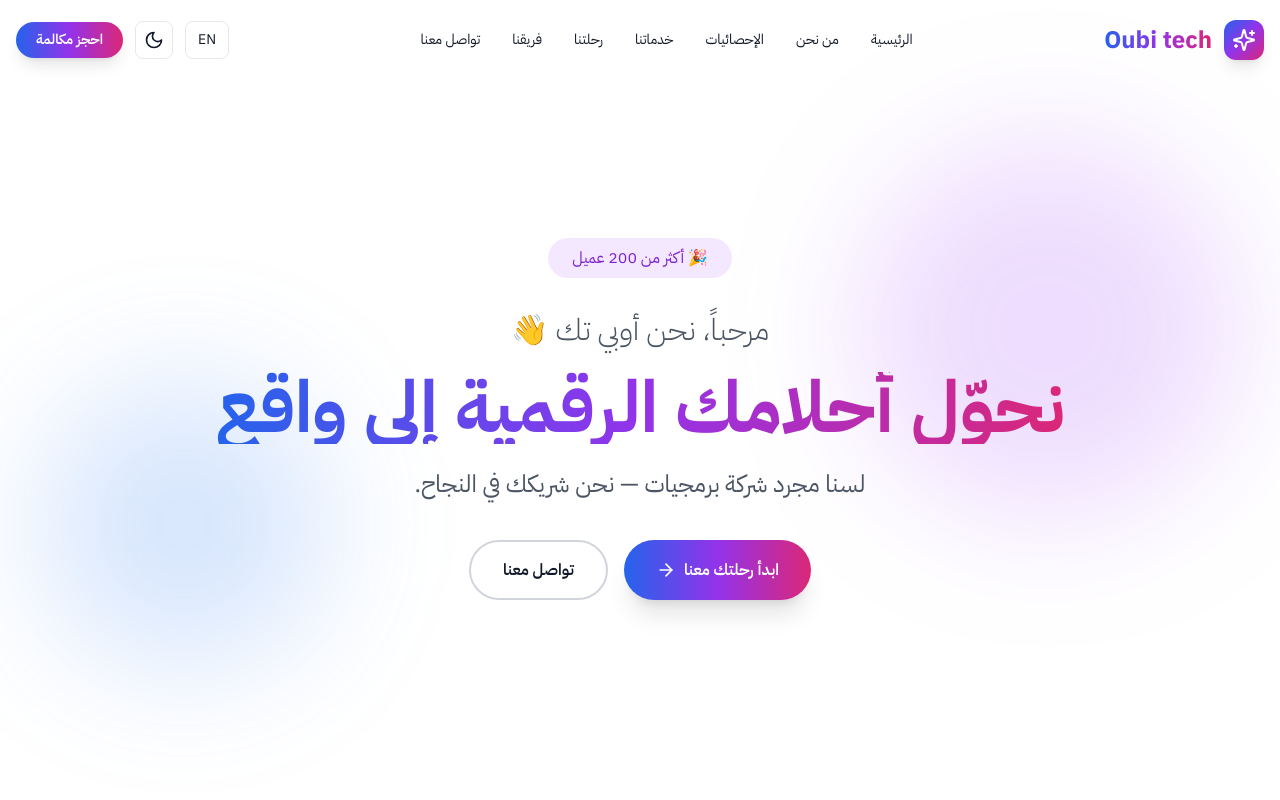
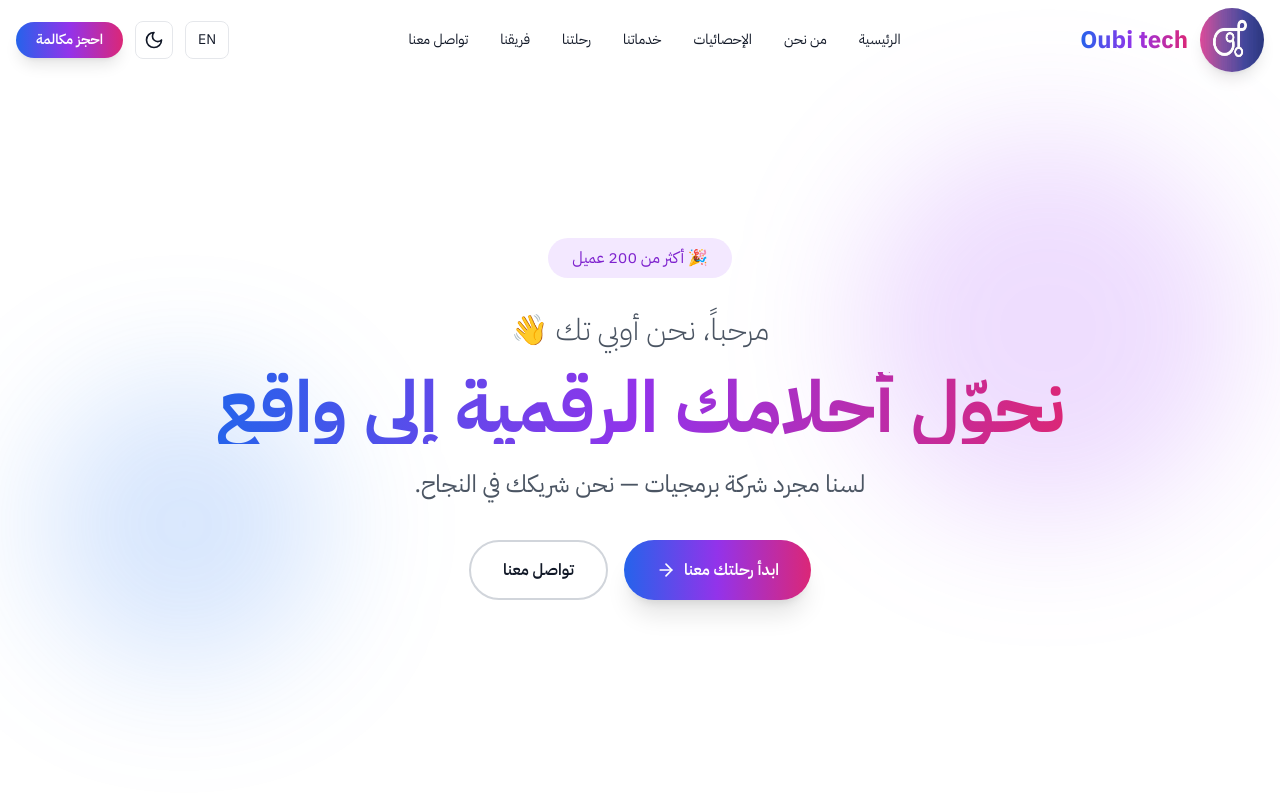
Before and after one commit to Oubi-Tech/OubiTech, a React (Vite) app: page / in a window 1280 px wide. Shown: the top 800 px of the page. Built offline with nearby package versions, Linux system fonts and the light colour scheme.

Commit message:
Add an image at the header

```diff
--- /dev/null
+++ b/src/assets/images/index.js
@@ -0,0 +1,6 @@
+import Logo from './Logo.jpeg';
+
+
+export {
+    Logo
+};
--- a/src/components/layout/Navbar.jsx
+++ b/src/components/layout/Navbar.jsx
@@ -1,6 +1,7 @@
 import { memo, useCallback } from "react";
 import { motion } from "framer-motion";
 import { Moon, Sun, Menu, X, Sparkles } from "lucide-react";
+import { Logo } from "../../assets/images";
 
 const Navbar = memo(
   ({
@@ -51,8 +52,13 @@ const Navbar = memo(
             onClick={() => window.scrollTo({ top: 0, behavior: "smooth" })}
             className="flex items-center gap-3 cursor-pointer"
           >
-            <div className="w-10 h-10 rounded-xl bg-gradient-to-br from-blue-600 via-purple-600 to-pink-600 flex items-center justify-center shadow-lg">
+            {/* <div className="w-10 h-10 rounded-xl bg-gradient-to-br from-blue-600 via-purple-600 to-pink-600 flex items-center justify-center shadow-lg">
               <Sparkles className="w-6 h-6 text-white" />
+              <img src={Logo} alt="Logo Image" className="w-10 h-10 rounded-full" />
+            </div> */}
+            <div className="w-17 h-17 rounded-full bg-gradient-to-br flex items-center justify-center shadow-lg">
+              {/* <Sparkles className="w-6 h-6 text-white" /> */}
+              <img src={Logo} alt="Logo Image" className="w-16 h-16 rounded-full" />
             </div>
             <span className="text-2xl font-bold bg-gradient-to-r from-blue-600 via-purple-600 to-pink-600 bg-clip-text text-transparent">
               Oubi tech
```
Also changed, not shown: src/assets/images/Logo.jpeg (added), 4 other files (tests, documents, lock files or other folders).
